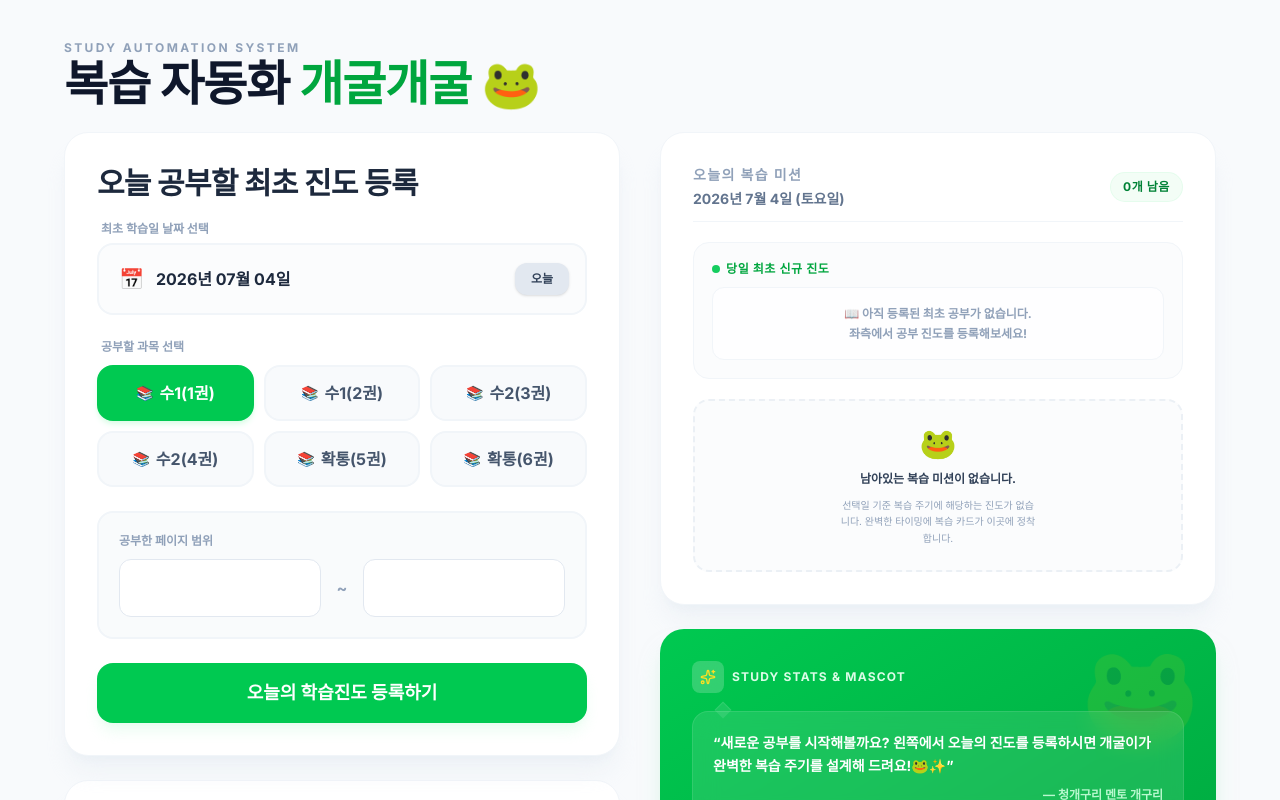
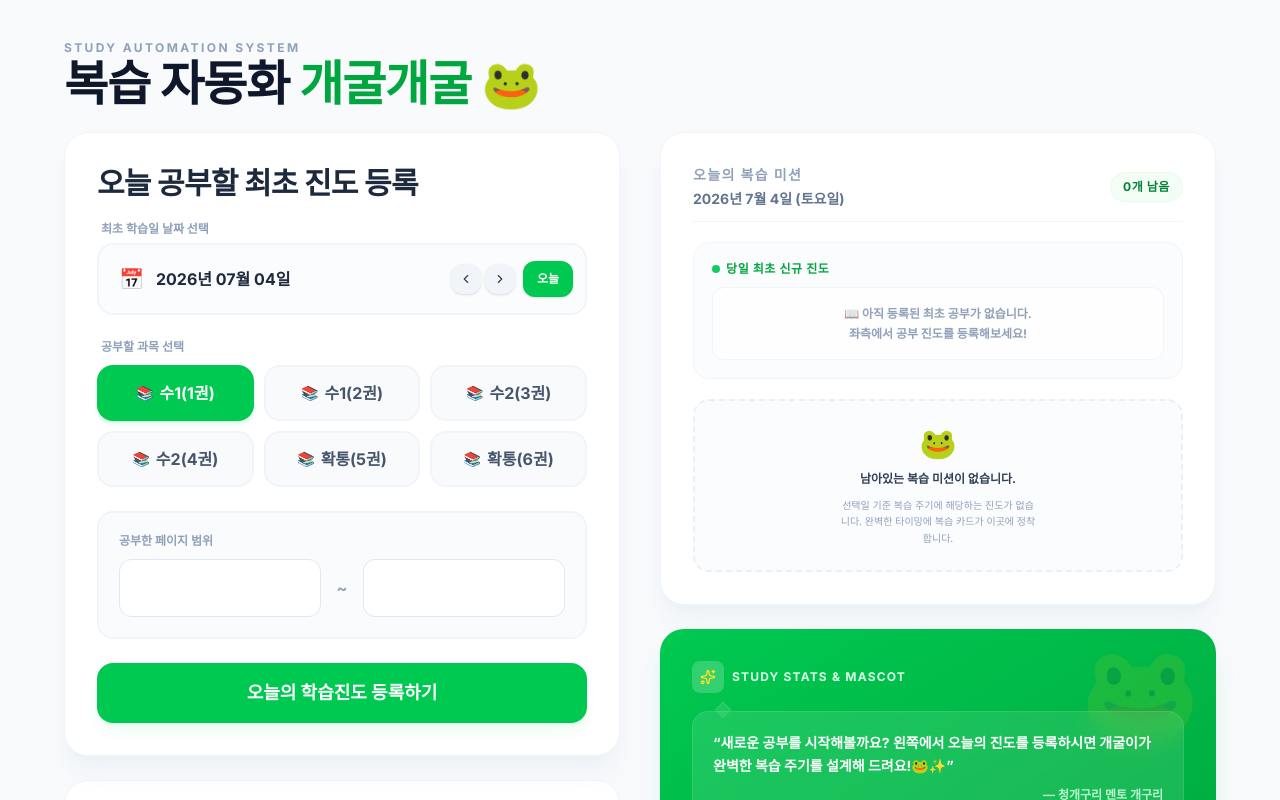
Before and after one commit to sun25095093-code/-, a React (Vite) app: page / in a window 1280 px wide. Shown: the top 800 px of the page. Built offline with nearby package versions, Linux system fonts and the light colour scheme.

Commit message:
feat: add date adjustment functionality
Implement adjustSelectedDate to allow navigating between dates, and clean up unused date picker state variables.

```diff
--- a/src/App.tsx
+++ b/src/App.tsx
@@ -128,6 +128,18 @@ export default function App() {
   const [sessions, setSessions] = useState<StudySession[]>([]);
   const [selectedDate, setSelectedDate] = useState<string>(getTodayDateString());
 
+  // Adjust selected date by +/- number of days
+  const adjustSelectedDate = (days: number) => {
+    const current = new Date(selectedDate);
+    if (!isNaN(current.getTime())) {
+      current.setDate(current.getDate() + days);
+      const year = current.getFullYear();
+      const month = String(current.getMonth() + 1).padStart(2, '0');
+      const day = String(current.getDate()).padStart(2, '0');
+      setSelectedDate(`${year}-${month}-${day}`);
+    }
+  };
+
   // Input fields
   const [subject, setSubject] = useState<string>('수1(1권)'); // Default '수1(1권)'
   const [startPage, setStartPage] = useState<string>('');
@@ -141,11 +153,6 @@ export default function App() {
   // Calendar view states
   const [currentCalendarYear, setCurrentCalendarYear] = useState<number>(new Date().getFullYear());
   const [currentCalendarMonth, setCurrentCalendarMonth] = useState<number>(new Date().getMonth()); // 0-indexed
-
-  // Custom Floating Date Picker Popover States
-  const [showDatePickerPopup, setShowDatePickerPopup] = useState<boolean>(false);
-  const [popupYear, setPopupYear] = useState<number>(new Date().getFullYear());
-  const [popupMonth, setPopupMonth] = useState<number>(new Date().getMonth()); // 0-indexed
 
   // Sync state
   const [isSyncing, setIsSyncing] = useState<boolean>(false);
@@ -513,20 +520,6 @@ export default function App() {
             복습 자동화 <span className="text-green-600">개굴개굴 🐸</span>
           </h1>
         </div>
-
-        {/* Sync status and cloud connectivity details */}
-        {supabaseClient && (
-          <div className="flex flex-col items-end gap-1 animate-fade-in z-10">
-            <div className={`flex items-center gap-2 px-3 py-1.5 rounded-xl shadow-sm text-[11.5px] font-extrabold transition-all duration-300 ${
-              supabaseError
-                ? 'bg-amber-50 border border-amber-200/80 text-amber-700'
-                : 'bg-green-50 border border-green-200/80 text-green-700'
-            }`}>
-              <RefreshCw className={`w-3.5 h-3.5 ${isSyncing ? 'animate-spin' : ''}`} />
-              <span>{supabaseError ? '로컬 저장소 자동 백업 모드' : '실시간 클라우드 동기화 중'}</span>
-            </div>
-          </div>
-        )}
       </header>
 
       {/* MAIN CONTAINER (2-Column Grid beautifully balanced for tablet & desktop) */}
@@ -547,31 +540,73 @@ export default function App() {
                 <label className="text-xs font-bold text-slate-400 uppercase ml-1 block">
                   최초 학습일 날짜 선택
                 </label>
-                <div className="relative flex items-center bg-slate-50/50 hover:bg-slate-50 border-2 border-slate-100 rounded-2xl p-4.5 lg:p-5 transition-all duration-300 cursor-pointer select-none">
+                <div
+                  onClick={() => {
+                    try {
+                      if (dateInputRef.current) {
+                        if (typeof dateInputRef.current.showPicker === 'function') {
+                          dateInputRef.current.showPicker();
+                        } else {
+                          dateInputRef.current.click();
+                        }
+                      }
+                    } catch (e) {
+                      dateInputRef.current?.click();
+                    }
+                  }}
+                  className="relative flex items-center bg-slate-50/50 hover:bg-slate-50 border-2 border-slate-100 rounded-2xl p-4.5 lg:p-5 transition-all duration-300 cursor-pointer select-none"
+                >
                   <span className="text-xl mr-3">📅</span>
-                  <span className="text-sm sm:text-base font-extrabold text-slate-800">
+                  <span className="text-sm sm:text-base font-extrabold text-slate-800 pr-[140px] truncate">
                     {selectedDate ? `${selectedDate.split('-')[0]}년 ${selectedDate.split('-')[1]}월 ${selectedDate.split('-')[2]}일` : '날짜 선택'}
                   </span>
 
                   {/* Invisible native input covering the container to display native default browser/forms date picker */}
                   <input
+                    ref={dateInputRef}
                     type="date"
                     value={selectedDate}
                     onChange={(e) => setSelectedDate(e.target.value)}
+                    onClick={(e) => e.stopPropagation()}
                     className="absolute inset-0 w-full h-full opacity-0 cursor-pointer z-20"
                     style={{ colorScheme: 'light' }}
                   />
 
+                  {/* Absolute controls grouped nicely on the right side of the input field */}
+                  <div className="absolute right-3 top-1/2 -translate-y-1/2 flex items-center gap-1 z-30">
+                    <button
+                      type="button"
+                      onClick={(e) => {
+                        e.stopPropagation();
+                        adjustSelectedDate(-1);
+                      }}
+                      className="p-2 bg-slate-100 hover:bg-slate-200 text-slate-700 rounded-xl transition-all active:scale-90 cursor-pointer flex items-center justify-center shadow-sm"
+                      title="1일 빼기"
+                    >
+                      <ChevronLeft className="w-3.5 h-3.5" />
+                    </button>
+                    <button
+                      type="button"
+                      onClick={(e) => {
+                        e.stopPropagation();
+                        adjustSelectedDate(1);
+                      }}
+                      className="p-2 bg-slate-100 hover:bg-slate-200 text-slate-700 rounded-xl transition-all active:scale-90 cursor-pointer flex items-center justify-center shadow-sm mr-1"
+                      title="1일 더하기"
+                    >
+                      <ChevronRight className="w-3.5 h-3.5" />
+                    </button>
                     <button
                       type="button"
                       onClick={(e) => {
                         e.stopPropagation();
                         setSelectedDate(getTodayDateString());
                       }}
-                    className="absolute right-4 top-1/2 -translate-y-1/2 text-xs font-extrabold px-4 py-2 rounded-xl transition-all cursor-pointer z-30 active:scale-95 shadow-sm bg-slate-200 hover:bg-slate-300 text-slate-700"
+                      className="text-xs font-extrabold px-3.5 py-2.5 rounded-xl transition-all cursor-pointer active:scale-95 shadow-sm bg-green-500 hover:bg-green-600 text-white"
                     >
                       오늘
                     </button>
+                  </div>
                 </div>
               </div>
 
```
Lines whose indentation alone changed are shown as unchanged.
